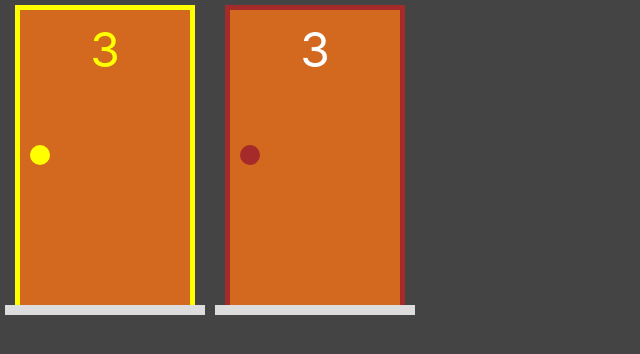
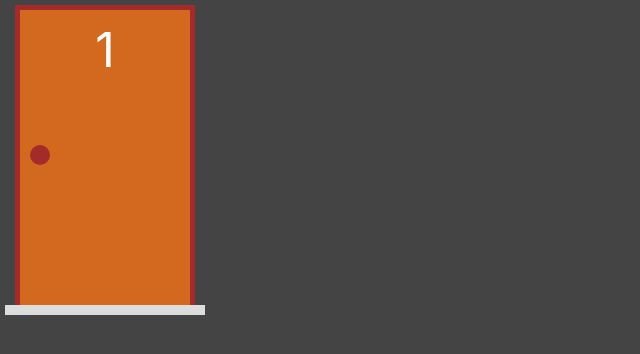
Before and after one commit to kleitonalbuquerque/curso-next, a Next.js app in the folder portas/: page / in a window 1280 px wide. Shown: the top 354 px of the page, without its empty margins (0-640 px from the left). Built offline with nearby package versions, Linux system fonts and the light colour scheme.

Commit message:
Integrando TS

```diff
--- a/portas/components/Porta.jsx
+++ b/portas/components/Porta.tsx
@@ -1,13 +1,19 @@
 import styles from "../styles/Porta.module.css";
+import PortaModel from "../model/porta";
 
-export default function Porta(props) {
-  const selecionada = props.selecionada ? styles.selecionada : "";
+interface PortaProps {
+  porta: PortaModel;
+}
+
+export default function Porta(props: PortaProps) {
+  const { porta } = props
+  const selecionada = porta.selecionada ? styles.selecionada : "";
 
   return (
     <div className={styles.area}>
       <div className={`${styles.estrutura} ${selecionada}`}>
         <div className={styles.porta}>
-          <div className={styles.numero}>3</div>
+          <div className={styles.numero}>{porta.numero}</div>
           <div className={styles.macaneta}></div>
         </div>
       </div>
--- a/portas/model/porta.js
+++ b/portas/model/porta.ts
@@ -1,11 +1,11 @@
-export default class Porta {
-  #numero; // # significa atributo privado
-  #temPresente;
-  #selecionada;
-  #aberta;
+export default class PortaModel {
+  #numero: number; // # significa atributo privado
+  #temPresente: boolean;
+  #selecionada: boolean;
+  #aberta: boolean;
 
   constructor(
-    numero,
+    numero: number,
     temPresente = false,
     selecionada = false,
     aberta = false
@@ -34,16 +34,16 @@
 
   desselecionar() {
     const selecionada = false;
-    return new Porta(this.numero, this.temPresente, selecionada, this.aberta);
+    return new PortaModel(this.numero, this.temPresente, selecionada, this.aberta);
   }
 
   alternarSelecao() {
     const selecionada = !this.selecionada;
-    return new Porta(this.numero, this.temPresente, selecionada, this.aberta);
+    return new PortaModel(this.numero, this.temPresente, selecionada, this.aberta);
   }
 
   abrir() {
     const aberta = true;
-    return new Porta(this.numero, this.temPresente, this.selecionada, aberta);
+    return new PortaModel(this.numero, this.temPresente, this.selecionada, aberta);
   }
 }
--- a/portas/package.json
+++ b/portas/package.json
@@ -14,7 +14,9 @@
     "react-dom": "17.0.2"
   },
   "devDependencies": {
+    "@types/react": "^17.0.33",
     "eslint": "7.32.0",
-    "eslint-config-next": "11.1.2"
+    "eslint-config-next": "11.1.2",
+    "typescript": "^4.4.4"
   }
 }
--- a/portas/pages/index.jsx
+++ b/portas/pages/index.jsx
@@ -1,12 +1,14 @@
+import { useState } from "react";
 import Porta from "../components/Porta";
 import Presente from "../components/Presente";
+import PortaModel from "../model/porta";
 
 export default function Home() {
+  const [p1, setP1] = useState(new PortaModel(1));
+
   return (
     <div style={{ display: "flex" }}>
-      {/* <Presente /> */}
-      <Porta selecionada={true} />
-      <Porta selecionada={false} />
+      <Porta porta={p1} />
     </div>
   );
 }
```
Also changed, not shown: portas/tsconfig.json (added, +29 -0 lines), portas/next-env.d.ts (added), 1 other file (tests, documents, lock files or other folders).
